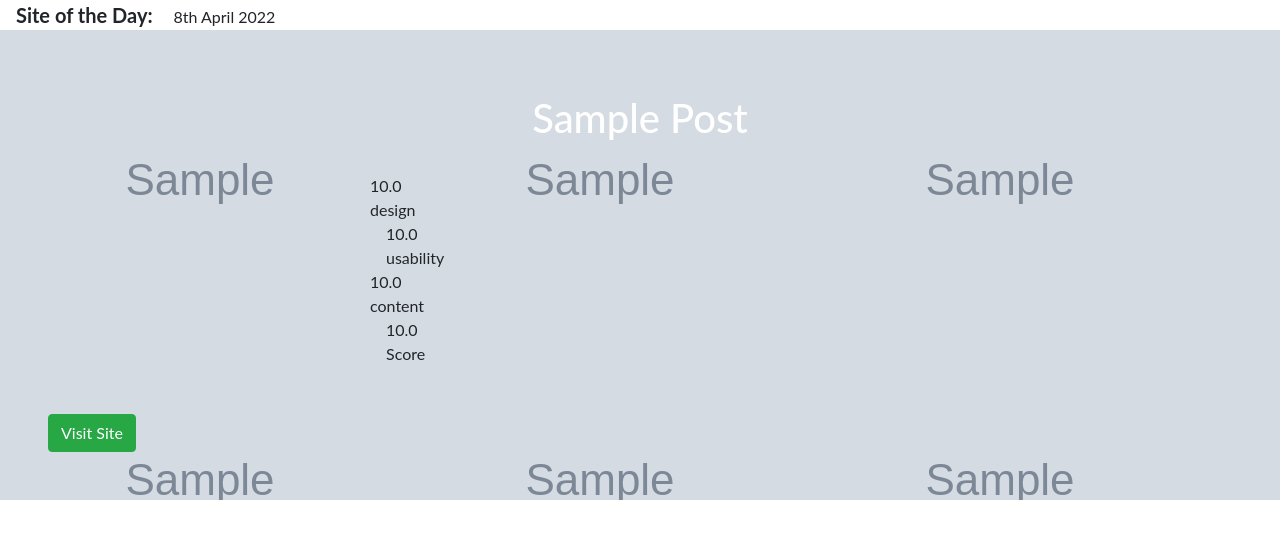
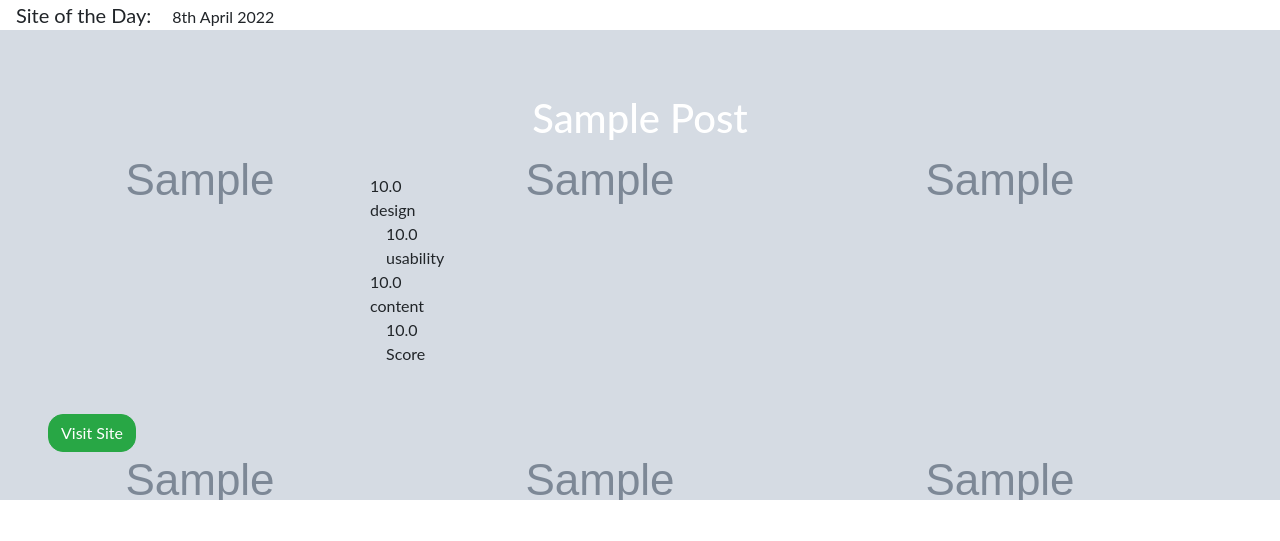
Before and after one commit to Sieva-cmd/awards, a Django app: page / in a window 1280 px wide. Shown: the part 268-809 px from the top of the page. Run offline with Django 4.2, Linux system fonts and the light colour scheme; tables that the repository leaves empty hold one stand-in row (values such as "Sample post"); grey boxes marked "Sample" are stand-in pictures; some libraries are stand-ins or nearby versions.

Commit message:
style home page

```diff
--- a/projects/templates/main/home.html
+++ b/projects/templates/main/home.html
@@ -2,8 +2,8 @@
 {% load static %}
 {% block content %}
 {{block.super}}
-<span class="m-3 font-weight-bold" style="font-size:20px ;">Site of the Day: </span>{% now "jS F Y " %}
-<div class="container-fluid m-0 p-0 img-holder" style="background-image:url( {{random_post.photo.url}});" >
+<small class="m-3 " style="font-size:20px ;">Site of the Day: </small>{% now "jS F Y " %}
+<div class="container-fluid m-0 p-0 img-holder" style="background-image:url( {{random_post.photo.url}});background-color:thistle;" >
     <div class="overlay">
         <div class="pt-3">
 
@@ -17,6 +17,7 @@
 
             <div class="row">
                 <div class="col-md-3"></div>
+
                 <div class="col-md-6 mt-4" >
 
                     {% for rating in random_post.ratings.all %}
@@ -41,7 +42,7 @@
                 </div>
                 <div class="col-md-3"></div>
           </div>
-          <a href="{{random_post.url}}" class="btn btn-success radius m-5">Visit Site</a>
+          <a href="{{random_post.url}}" class="btn btn-success radius m-5" style="border-radius: 15px;">Visit Site</a>
     </div>
 
     </div>
```
Also changed, not shown: media/images/Screenshot_from_2022-04-09_16-18-47.png (added).
